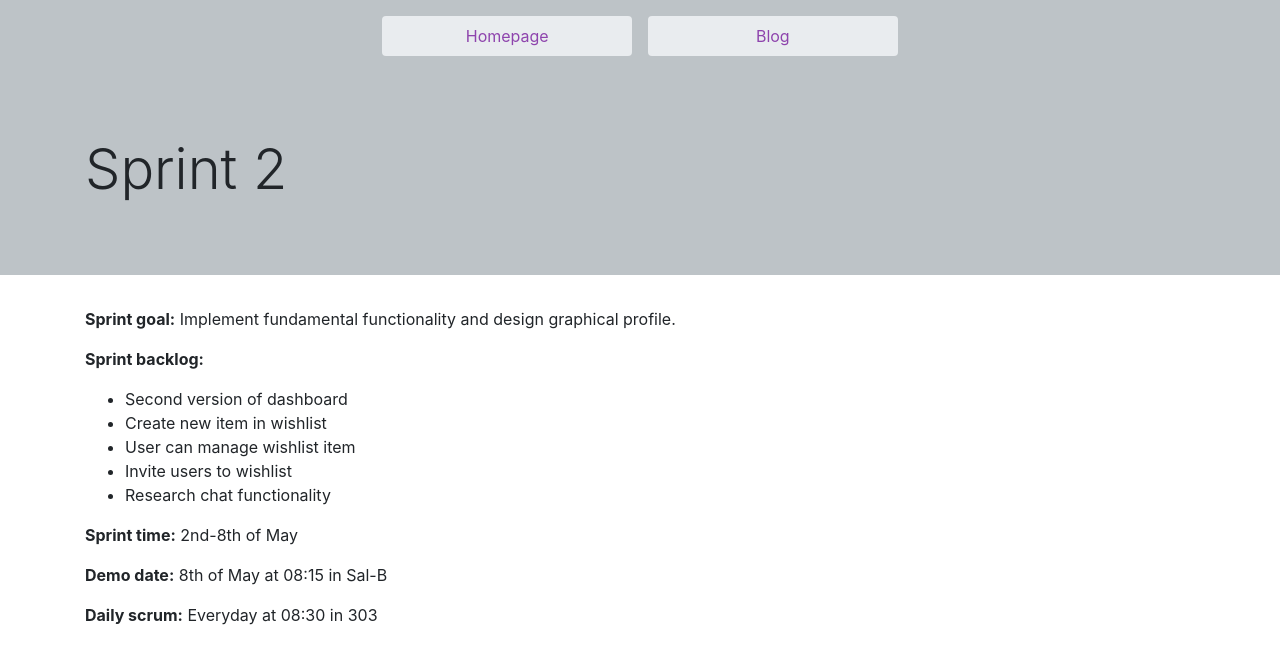
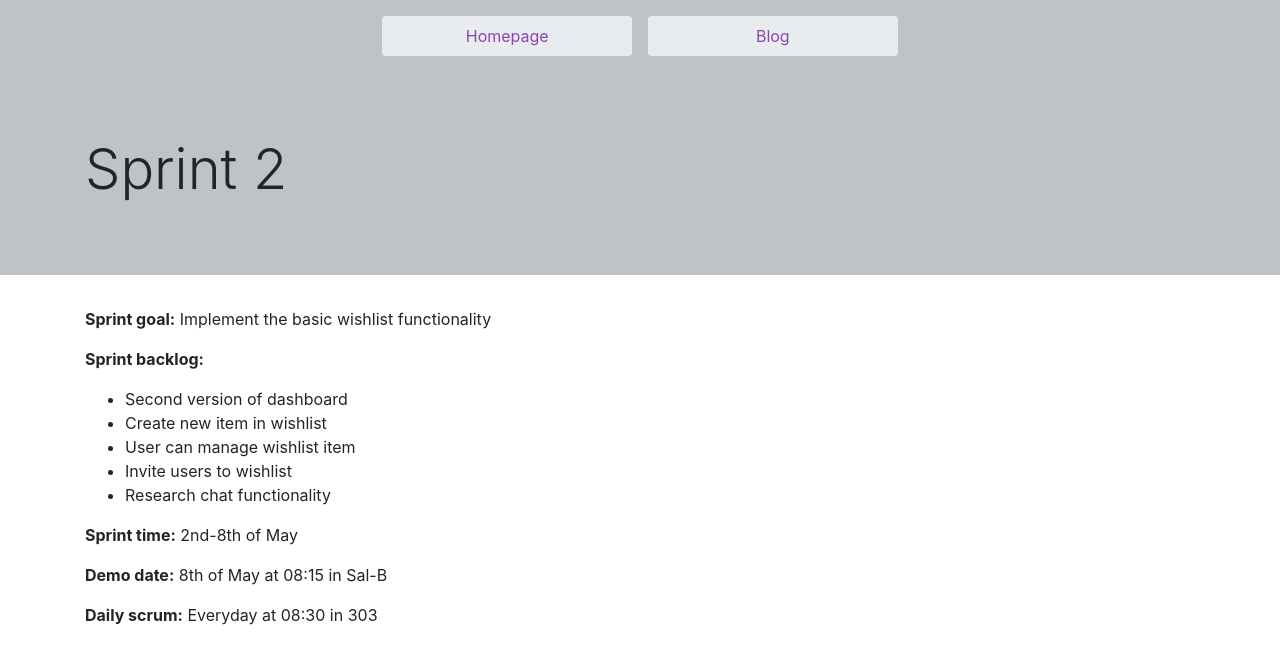
Before and after one commit to StelFoog/wishlist-webpage, a Jekyll site: the page built from _posts/2019-04-24-sprint-2.md, in a window 1280 px wide. Shown: the top 664 px of the page. Built offline with Jekyll 4.4.1, drawn with Linux system fonts in a browser that asks for light colours.

```diff
--- a/_posts/2019-04-24-sprint-2.md
+++ b/_posts/2019-04-24-sprint-2.md
@@ -4,7 +4,7 @@
 author: Christopher Gustafson
 ---
 
-**Sprint goal:** Implement fundamental functionality and design graphical profile.
+**Sprint goal:** Implement the basic wishlist functionality
 
 **Sprint backlog:**
  * Second version of dashboard
```
